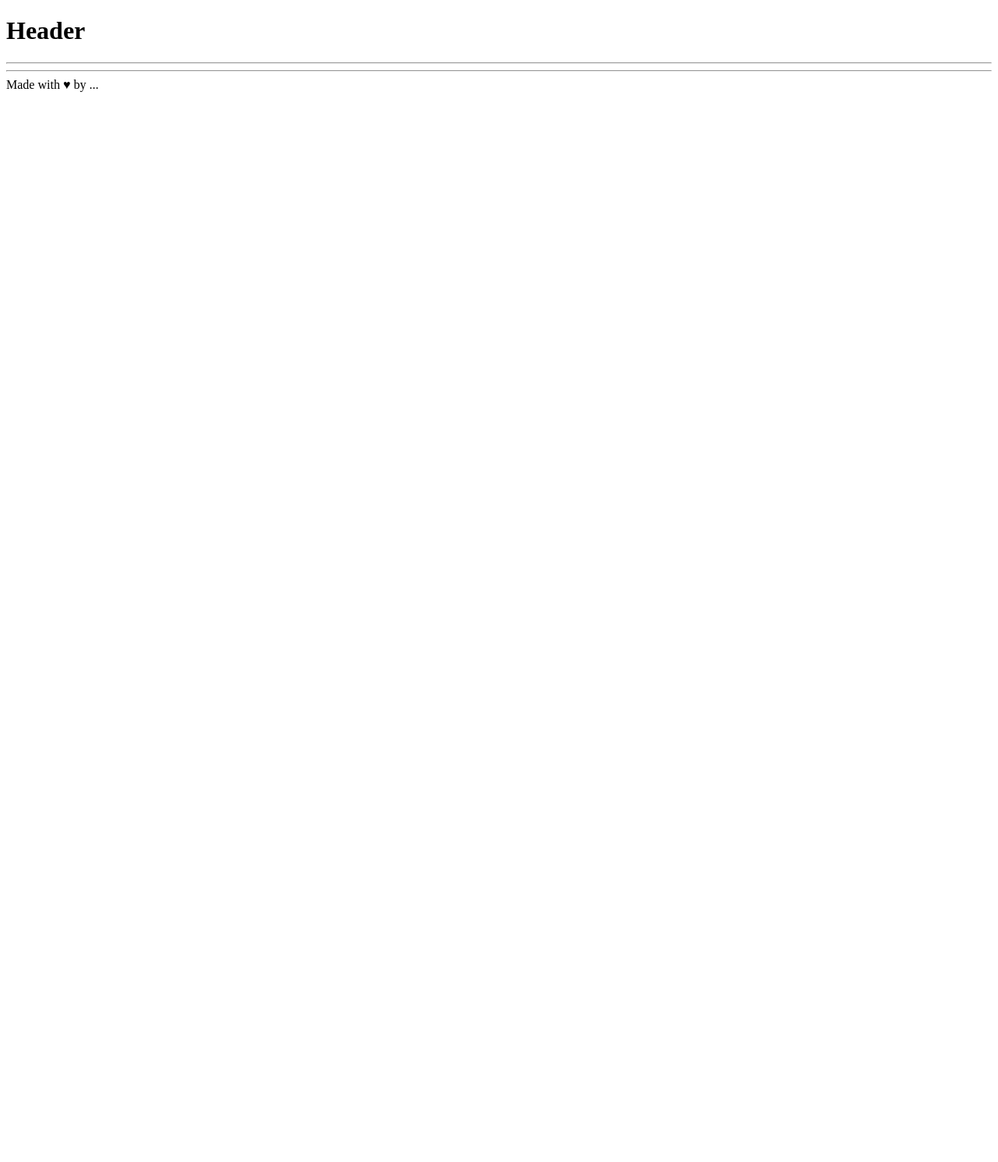
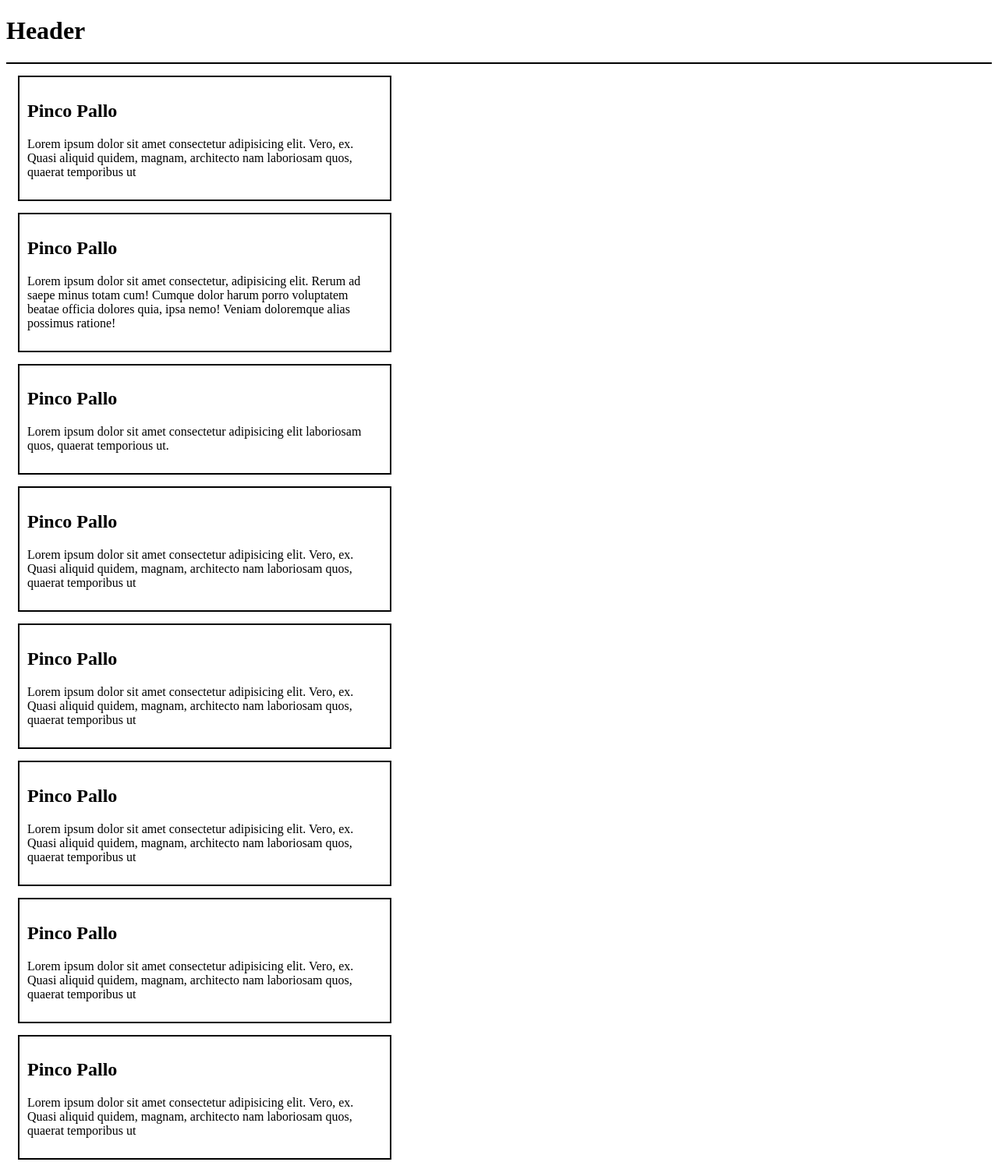
Before and after one commit to simonegreco5/htmlcss-wireframe, a plain HTML site: page index.html in a window 1280 px wide. Shown: the top 1491 px of the page at 78% size. Before the commit the page ends 800 px from the top, so only its background shows below. Drawn offline with Linux system fonts and the light colour scheme.

Commit message:
add card and css

```diff
--- a/index.html
+++ b/index.html
@@ -4,33 +4,80 @@
     <meta charset="UTF-8">
     <meta name="viewport" content="width=device-width, initial-scale=1.0">
     <title>Document</title>
-    <link rel="style" href="./style.css">
+    <link rel="stylesheet" href="./style.css">
 </head>
 
 <body>
 
     <header class="site_header">
         <h1>Header</h1>
-        <hr>
     </header>
 
     <main>
         <article class="pinco_pallo">
+            <h2>Pinco Pallo</h2>
+            <p>Lorem ipsum dolor sit amet consectetur adipisicing elit. Vero, ex. Quasi aliquid quidem, magnam, architecto nam laboriosam quos, quaerat temporibus ut</p>
+        </article>
 
+        <article class="pinco_pallo">
+            <h2>Pinco Pallo</h2>
+            <p>Lorem ipsum dolor sit amet consectetur, adipisicing elit. Rerum ad saepe minus totam cum! Cumque dolor harum porro voluptatem beatae officia dolores quia, ipsa nemo! Veniam doloremque alias possimus ratione!</p>
         </article>
+
         <article class="pinco_pallo">
+            <h2>Pinco Pallo</h2>
+            <p>Lorem ipsum dolor sit amet consectetur adipisicing elit laboriosam quos, quaerat temporious ut.</p>
+        </article>
 
+        <article class="pinco_pallo">
+            <h2>Pinco Pallo</h2>
+            <p>Lorem ipsum dolor sit amet consectetur adipisicing elit. Vero, ex. Quasi aliquid quidem, magnam, architecto nam laboriosam quos, quaerat temporibus ut</p>
         </article>
+
         <article class="pinco_pallo">
+            <h2>Pinco Pallo</h2>
+            <p>Lorem ipsum dolor sit amet consectetur adipisicing elit. Vero, ex. Quasi aliquid quidem, magnam, architecto nam laboriosam quos, quaerat temporibus ut</p>
+        </article>
 
+        <article class="pinco_pallo">
+            <h2>Pinco Pallo</h2>
+            <p>Lorem ipsum dolor sit amet consectetur adipisicing elit. Vero, ex. Quasi aliquid quidem, magnam, architecto nam laboriosam quos, quaerat temporibus ut</p>
         </article>
+
         <article class="pinco_pallo">
+            <h2>Pinco Pallo</h2>
+            <p>Lorem ipsum dolor sit amet consectetur adipisicing elit. Vero, ex. Quasi aliquid quidem, magnam, architecto nam laboriosam quos, quaerat temporibus ut</p>
+        </article>
 
+        <article class="pinco_pallo">
+            <h2>Pinco Pallo</h2>
+            <p>Lorem ipsum dolor sit amet consectetur adipisicing elit. Vero, ex. Quasi aliquid quidem, magnam, architecto nam laboriosam quos, quaerat temporibus ut</p>
         </article>
+
+        <article class="pinco_pallo">
+            <h2>Pinco Pallo</h2>
+            <p>Lorem ipsum dolor sit amet consectetur adipisicing elit. Vero, ex. Quasi aliquid quidem, magnam, architecto nam laboriosam quos, quaerat temporibus ut</p>
+        </article>
+
+        <article class="pinco_pallo">
+            <h2>Pinco Pallo</h2>
+            <p>Lorem ipsum dolor sit amet consectetur adipisicing elit. Vero, ex. Quasi aliquid quidem, magnam, architecto nam laboriosam quos, quaerat temporibus ut</p>
+        </article>
+
+        <article class="pinco_pallo">
+            <h2>Pinco Pallo</h2>
+            <p>Lorem ipsum dolor sit amet consectetur adipisicing elit. Vero, ex. Quasi aliquid quidem, magnam, architecto nam laboriosam quos, quaerat temporibus ut</p>
+        </article>
+
+        <article class="pinco_pallo">
+            <h2>Pinco Pallo</h2>
+            <p>Lorem ipsum dolor sit amet consectetur adipisicing elit. Vero, ex. Quasi aliquid quidem, magnam, architecto nam laboriosam quos, quaerat temporibus ut</p>
+        </article>
+
+
     </main>
 
     <footer class="site_footer">
-        <hr>
         <div>Made with &hearts; by ...</div>
     </footer>
 
--- a/style.css
+++ b/style.css
@@ -0,0 +1,14 @@
+.pinco_pallo {
+    width: 455px;
+    border: 2px solid black ;
+    padding: 10px;
+    margin: 15px;
+}
+
+.site_header {
+    border-bottom: 2px solid black;
+}
+
+.site_footer {
+    border-top: 2px solid black;
+}
```
